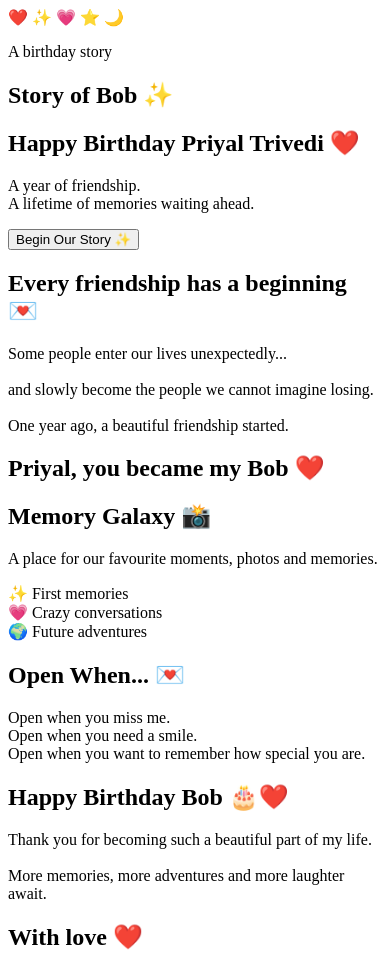
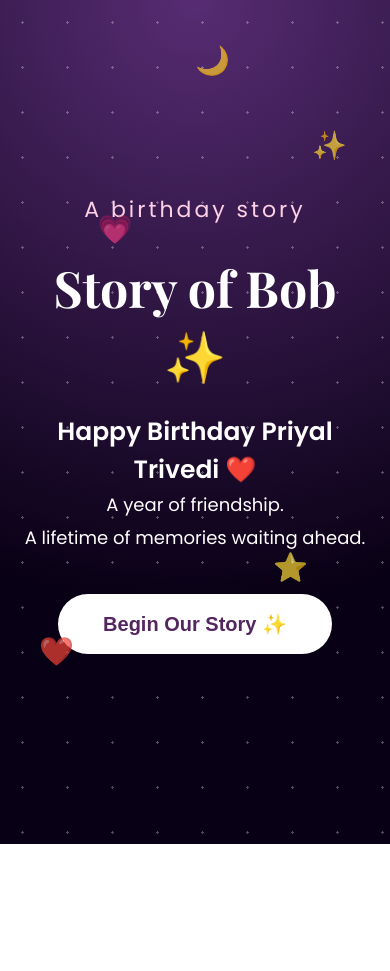
Before and after one commit to shivanisolanki00-tech/boblarryy, a plain HTML site: page index.html in a window 390 px wide. After the commit the page ends 844 px from the top, so only its background shows below. Drawn offline with nearby package versions, Linux system fonts and the light colour scheme.

Commit message:
Update style.css

```diff
--- a/style.css
+++ b/style.css
@@ -1,45 +1,275 @@
-.story-button{
+*{
+margin:0;
+padding:0;
+box-sizing:border-box;
+}
 
-margin-top:45px;
+
+body{
+
+font-family:'Poppins',sans-serif;
+
+background:
+radial-gradient(circle at top,#572c73,#080014 70%);
+
+color:white;
+
+overflow-x:hidden;
+
+}
+
+
+
+.stars{
+
+position:fixed;
+
+inset:0;
+
+background-image:
+radial-gradient(white 1px,transparent 1px);
+
+background-size:45px 45px;
+
+opacity:.3;
+
+z-index:-1;
+
+}
+
+
+
+.hearts span{
+
+position:fixed;
+
+font-size:28px;
+
+animation:float 8s infinite ease-in-out;
+
+opacity:.7;
+
+}
+
+
+.hearts span:nth-child(1){
+
+left:10%;
+top:80%;
+
+}
+
+
+.hearts span:nth-child(2){
+
+left:80%;
+top:20%;
+
+}
+
+
+.hearts span:nth-child(3){
+
+left:25%;
+top:30%;
+
+}
+
+
+.hearts span:nth-child(4){
+
+left:70%;
+top:70%;
+
+}
+
+
+.hearts span:nth-child(5){
+
+left:50%;
+top:10%;
+
+}
+
+
+
+@keyframes float{
+
+50%{
+
+transform:translateY(-50px);
+
+}
+
+}
+
+
+
+
+
+section{
+
+min-height:100vh;
+
+padding:60px 20px;
+
+display:flex;
+
+flex-direction:column;
+
+align-items:center;
+
+justify-content:center;
+
+text-align:center;
+
+}
+
+
+
+.hero h1{
+
+font-family:'Playfair Display',serif;
+
+font-size:80px;
+
+margin:25px;
+
+}
+
+
+
+.hero h2{
+
+font-size:35px;
+
+}
+
+
+
+.small{
+
+font-size:22px;
+
+color:#ffd1e6;
+
+letter-spacing:3px;
+
+}
+
+
+
+p{
+
+font-size:22px;
+
+line-height:1.8;
+
+max-width:800px;
+
+}
+
+
+
+button{
+
+margin-top:40px;
 
 padding:18px 45px;
 
+border:none;
+
 border-radius:50px;
-
-background:white;
-
-color:#4a214f;
 
 font-size:20px;
 
 font-weight:600;
 
-text-decoration:none;
+cursor:pointer;
 
-display:inline-block;
+background:white;
 
-box-shadow:0 0 30px rgba(255,255,255,.4);
+color:#54265f;
 
 transition:.4s;
 
 }
 
 
-.story-button:hover{
 
-transform:scale(1.12);
+button:hover{
+
+transform:scale(1.1);
 
 }
 
-.story-card{
 
-max-width:700px;
+
+.hidden{
+
+display:none;
+
+opacity:0;
+
+}
+
+
+
+.show{
+
+display:flex;
+
+animation:appear 1.5s forwards;
+
+}
+
+
+
+@keyframes appear{
+
+from{
+
+opacity:0;
+
+transform:translateY(50px);
+
+}
+
+to{
+
+opacity:1;
+
+transform:translateY(0);
+
+}
+
+}
+
+
+
+.cards{
+
+display:flex;
+
+gap:30px;
 
 margin-top:40px;
 
+flex-wrap:wrap;
+
+justify-content:center;
+
+}
+
+
+
+.cards div{
+
 padding:35px;
 
-background:rgba(255,255,255,0.08);
+width:250px;
+
+background:rgba(255,255,255,.1);
 
 border-radius:25px;
 
@@ -47,24 +277,30 @@
 
 font-size:20px;
 
-line-height:1.8;
+}
 
-box-shadow:0 0 40px rgba(255,255,255,.15);
+
+
+@media(max-width:600px){
+
+.hero h1{
+
+font-size:50px;
 
 }
 
 
-.chapter h1{
+.hero h2{
 
-max-width:900px;
+font-size:25px;
 
 }
 
 
-.chapter .intro{
+p{
 
-max-width:750px;
-
-margin-top:30px;
+font-size:18px;
 
 }
+
+}
```
